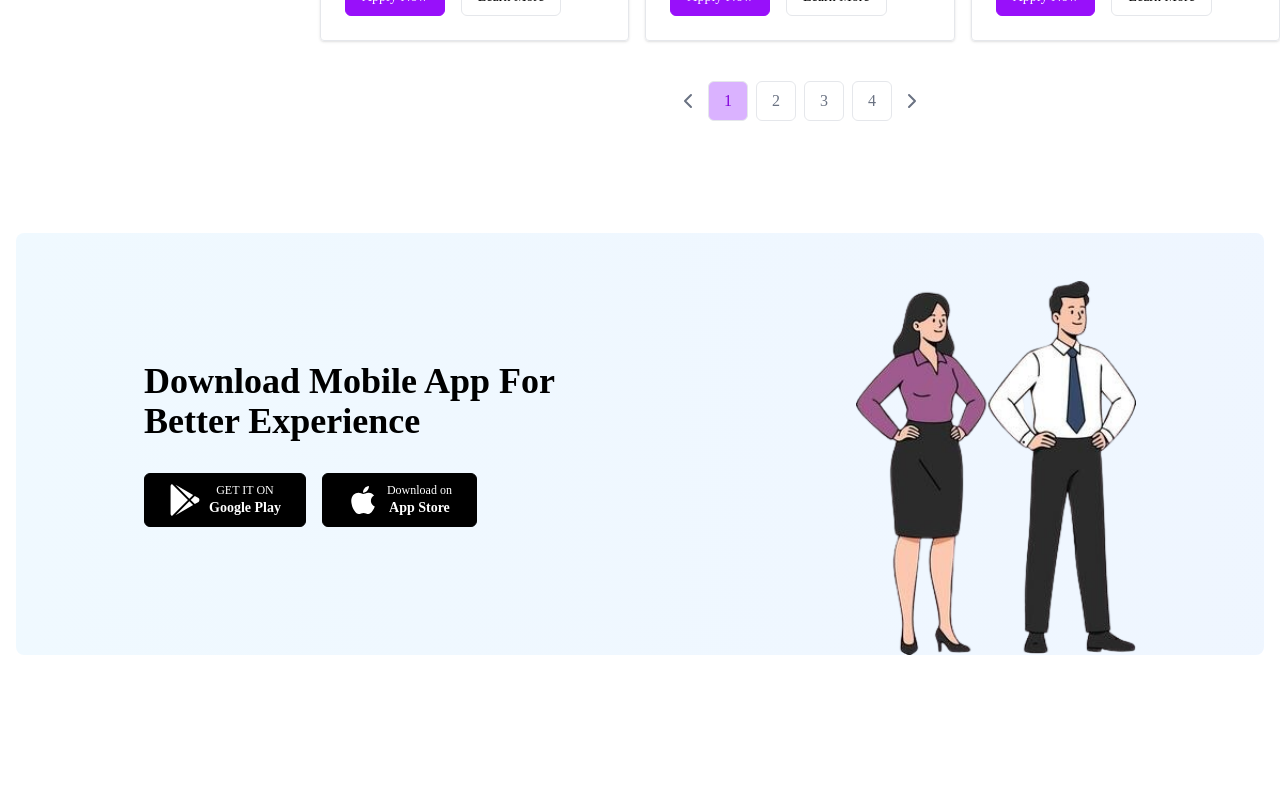
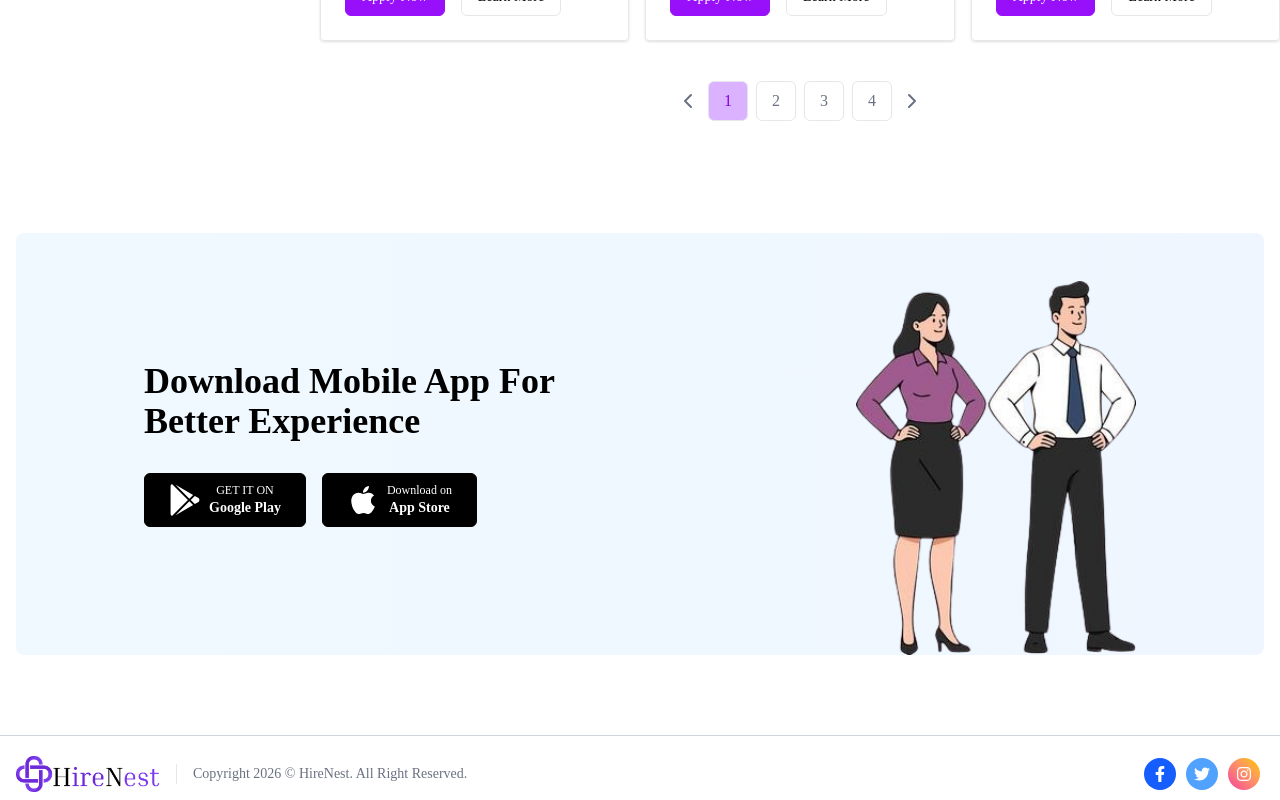
Before and after one commit to PrethigahShanmugarajah/HireNest, a React (Vite) app in the folder Client/: page / in a window 1280 px wide. Shown: the part 1405-2205 px from the top of the page. Before the commit the page ends 2140 px from the top, so only its background shows below. Built offline with nearby package versions, Linux system fonts and the light colour scheme; no server answers; a web font is replaced by a local one.

Commit message:
Add Footer component to App layout

```diff
--- a/Client/src/App.jsx
+++ b/Client/src/App.jsx
@@ -5,6 +5,7 @@ import Navbar from "./components/client/Navbar";
 import Home from "./pages/client/Home/View/Home";
 import ApplyJob from "./pages/client/ApplyJob/View/ApplyJob";
 import Applications from "./pages/client/Applications/View/Applications";
+import Footer from "./components/client/Footer";
 
 const App = () => {
   return (
@@ -17,6 +18,7 @@ const App = () => {
           <Route path="/apply-job/:id" element={<ApplyJob />} />
           <Route path="/applications" element={<Applications />} />
         </Routes>
+        <Footer />
       </div>
     </>
   );
```
